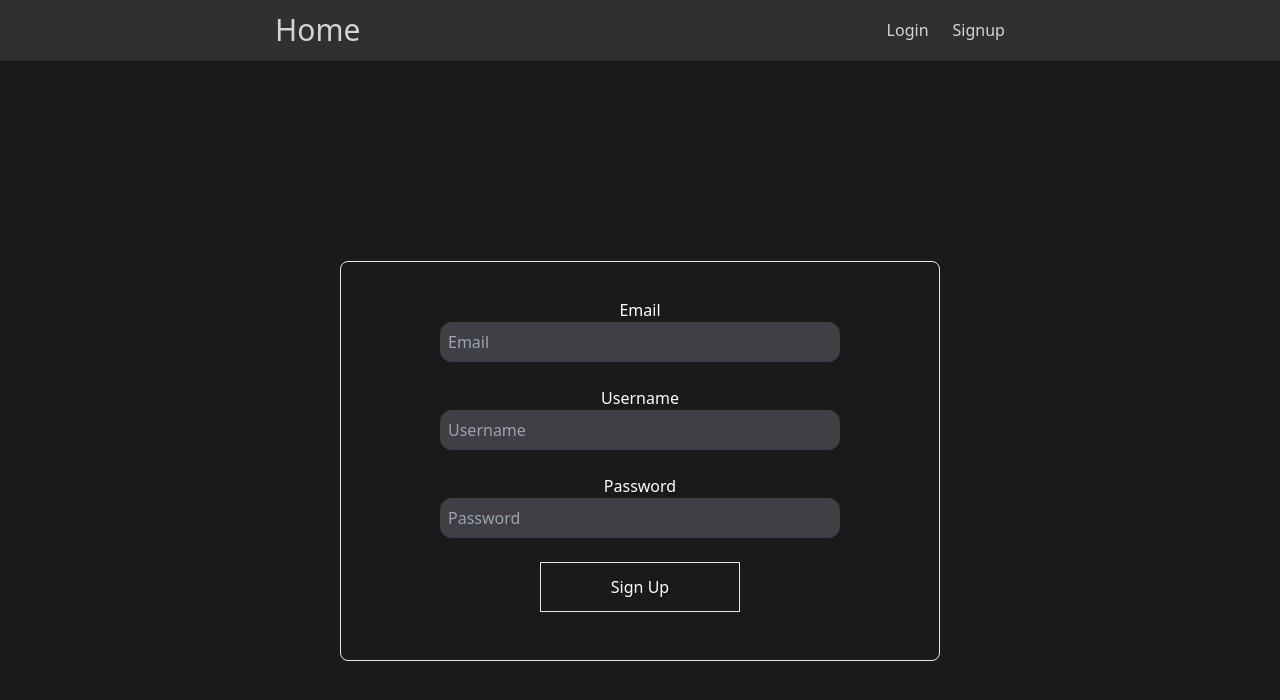
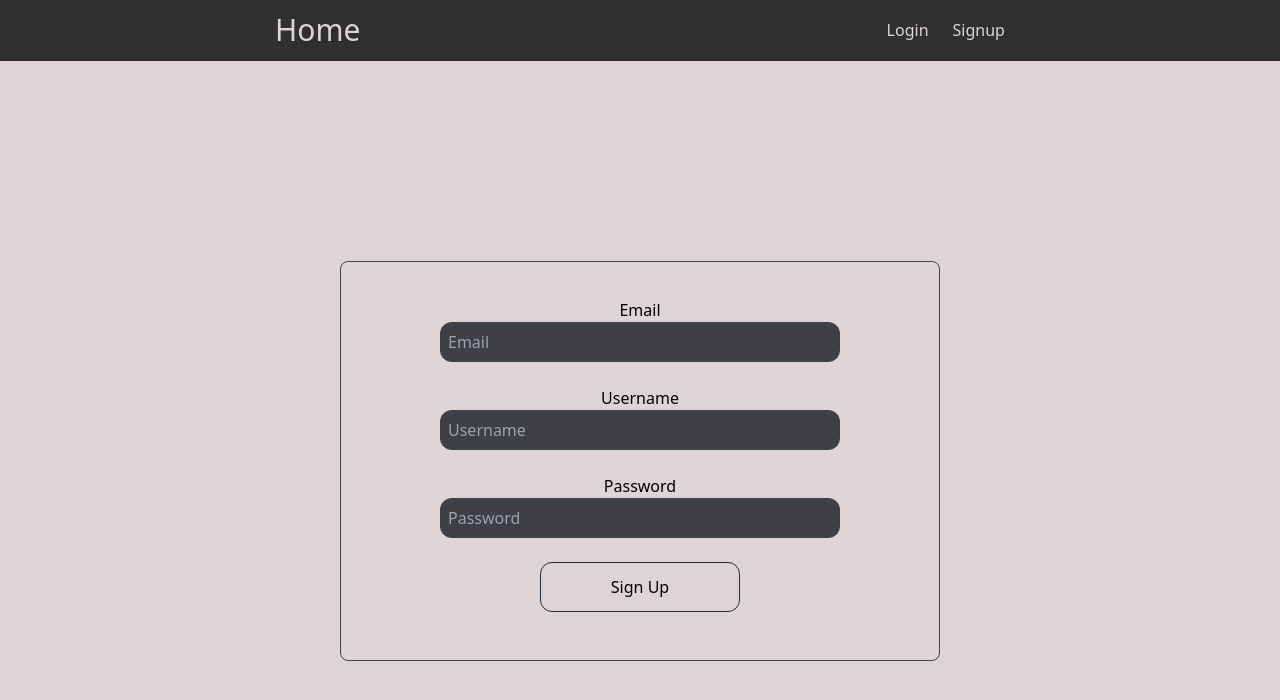
Before and after one commit to LSanjyan/LilSanj-Shop-Mern, a React (Create React App) app in the folder frotend/: page /signup in a window 1280 px wide. Shown: the top 700 px of the page. Built offline with nearby package versions, Linux system fonts and the light colour scheme; no server answers.

Commit message:
Commit new changes

```diff
--- a/frotend/src/components/Navbar.js
+++ b/frotend/src/components/Navbar.js
@@ -11,7 +11,7 @@ function Navbar() {
   };
 
   return (
-    <nav className="flex justify-around p-3 border-b border-zinc-800 items-center bg-[#1a1a1a]/90 text-zinc-300">
+    <nav className="flex justify-around p-3 border-b border-zinc-800 items-center bg-[#1a1a1a]/90 text-[#ddd5d5]">
       <Link to="/">
         <h1 className="text-3xl">Home</h1>
       </Link>
--- a/frotend/src/pages/Account.js
+++ b/frotend/src/pages/Account.js
@@ -2,7 +2,7 @@ import React from "react";
 
 function Account() {
   return (
-    <div className="w-full h-screen bg-[#b1ed30] text-white flex justify-center items-center">
+    <div className="w-full h-screen bg-[#ddd5d5] text-white flex justify-center items-center">
       <h2 className="text-3xl">Account</h2>
     </div>
   );
--- a/frotend/src/pages/Home.js
+++ b/frotend/src/pages/Home.js
@@ -19,7 +19,7 @@ function Home() {
           className="w-full h-full object-cover"
         />
       </section>
-      <section className="bg-gray-100 p-8">
+      <section className="bg-[#ddd5d5] p-8">
         {/* Search Bar */}
         <div className="max-w-md mx-auto">
           <form onSubmit={handleSearchSubmit} className="flex items-center">
@@ -31,7 +31,7 @@ function Home() {
             />
             <button
               type="submit"
-              className="bg-gray-300 text-gray-800 p-2 rounded-r-full hover:bg-gray-400 focus:outline-none focus:ring focus:border-blue-500"
+              className="bg-[#c5bcbc] text-gray-800 p-2 rounded-r-full hover:bg-[#9e9696] focus:outline-none focus:ring focus:border-blue-500"
             >
               Search
             </button>
@@ -63,7 +63,7 @@ function Home() {
                 className="w-full h-auto rounded-t-lg"
               />
               <div className="absolute inset-0 bg-black bg-opacity-50 opacity-0 group-hover:opacity-100 transition-opacity">
-                <button className="text-white absolute top-1/2 left-1/2 transform -translate-x-1/2 -translate-y-1/2 bg-grey-500 hover:bg-grey-600 rounded-full px-4 py-2 transition-colors">
+                <button className="text-white absolute top-1/2 left-1/2 transform -translate-x-1/2 -translate-y-1/2   rounded-full px-4 py-2 transition-colors">
                   View Details
                 </button>
               </div>
@@ -78,7 +78,7 @@ function Home() {
               className="w-full h-auto rounded-t-lg"
             />
             <div className="absolute inset-0 bg-black bg-opacity-50 opacity-0 group-hover:opacity-100 transition-opacity">
-              <button className="text-white absolute top-1/2 left-1/2 transform -translate-x-1/2 -translate-y-1/2 bg-blue-500 hover:bg-blue-600 rounded-full px-4 py-2 transition-colors">
+              <button className="text-white absolute top-1/2 left-1/2 transform -translate-x-1/2 -translate-y-1/2 rounded-full px-4 py-2 transition-colors">
                 View Details
               </button>
             </div>
--- a/frotend/src/pages/Login.js
+++ b/frotend/src/pages/Login.js
@@ -40,7 +40,7 @@ function Login() {
 
   return (
     <div className="w-full h-screen flex">
-      <div className="w-[100%] h-[100%] bg-gray-300 text-black flex justify-center items-center">
+      <div className="w-[100%] h-[100%] bg-[#ddd5d5] text-black flex justify-center items-center">
         <form
           className="text-center border border-gray-800 rounded-lg w-[600px] h-[400px] p-9"
           onSubmit={handleLogin}
@@ -49,7 +49,7 @@ function Login() {
           <label>Username</label>
           <br />
           <input
-            className="w-[400px] h-[40px] rounded-xl bg-zinc-400 p-2"
+            className="w-[400px] h-[40px] rounded-xl text-[#ddd5d5] bg-zinc-700 p-2"
             type="text"
             placeholder="Username"
             value={username}
@@ -61,7 +61,7 @@ function Login() {
           <label>Password</label>
           <br />
           <input
-            className="w-[400px] h-[40px] rounded-xl bg-zinc-400 p-2"
+            className="w-[400px] h-[40px] rounded-xl text-[#ddd5d5] bg-zinc-700 p-2"
             type="password"
             placeholder="Password"
             value={password}
@@ -71,7 +71,7 @@ function Login() {
           <br />
           {/* Button */}
           <button
-            className="w-[200px] h-[50px]  rounded-lg border border-gray-800 hover:bg-gray-700"
+            className="w-[200px] h-[50px]  rounded-lg border border-gray-800 hover:bg-zinc-700"
             type="submit"
           >
             Login
--- a/frotend/src/pages/SignUp.js
+++ b/frotend/src/pages/SignUp.js
@@ -38,16 +38,16 @@ function SignUp() {
 
   return (
     <div className="w-full h-screen flex">
-      <div className="w-[100%] h-[100%] bg-[#1a1a1a] text-white flex justify-center items-center">
+      <div className="w-[100%] h-[100%] bg-[#ddd5d5] text-black flex justify-center items-center">
         <form
-          className="text-center border rounded-lg w-[600px] h-[400px] p-9"
+          className="text-center border border-zinc-700 rounded-lg w-[600px] h-[400px] p-9"
           onSubmit={handleRegister}
         >
           {/* Email Input */}
           <label>Email</label>
           <br />
           <input
-            className="w-[400px] h-[40px] rounded-xl bg-zinc-700 p-2"
+            className="w-[400px] h-[40px] rounded-xl text-[#ddd5d5] bg-zinc-700 p-2"
             type="text"
             placeholder="Email"
             value={email}
@@ -59,7 +59,7 @@ function SignUp() {
           <label>Username</label>
           <br />
           <input
-            className="w-[400px] h-[40px] rounded-xl bg-zinc-700 p-2"
+            className="w-[400px] h-[40px] rounded-xl text-[#ddd5d5] bg-zinc-700 p-2"
             type="text"
             placeholder="Username"
             value={username}
@@ -71,7 +71,7 @@ function SignUp() {
           <label>Password</label>
           <br />
           <input
-            className="w-[400px] h-[40px] rounded-xl bg-zinc-700 p-2"
+            className="w-[400px] h-[40px] rounded-xl text-[#ddd5d5] bg-zinc-700 p-2"
             type="password"
             placeholder="Password"
             value={password}
@@ -81,7 +81,7 @@ function SignUp() {
           <br />
           {/*Button*/}
           <button
-            className="w-[200px] h-[50px] border hover:bg-teal-900"
+            className="w-[200px] h-[50px] border border-gray-800 rounded-xl hover:bg-zinc-700"
             type="submit"
           >
             Sign Up
```
